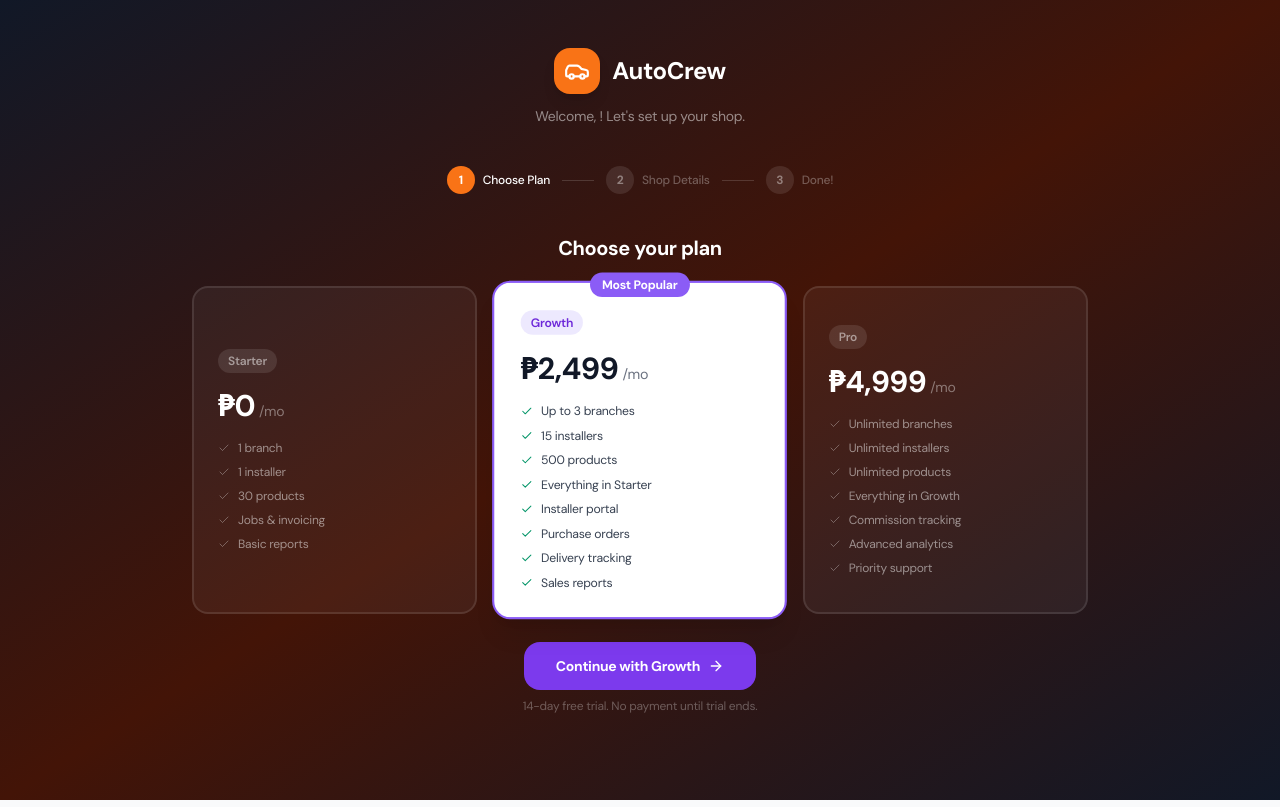
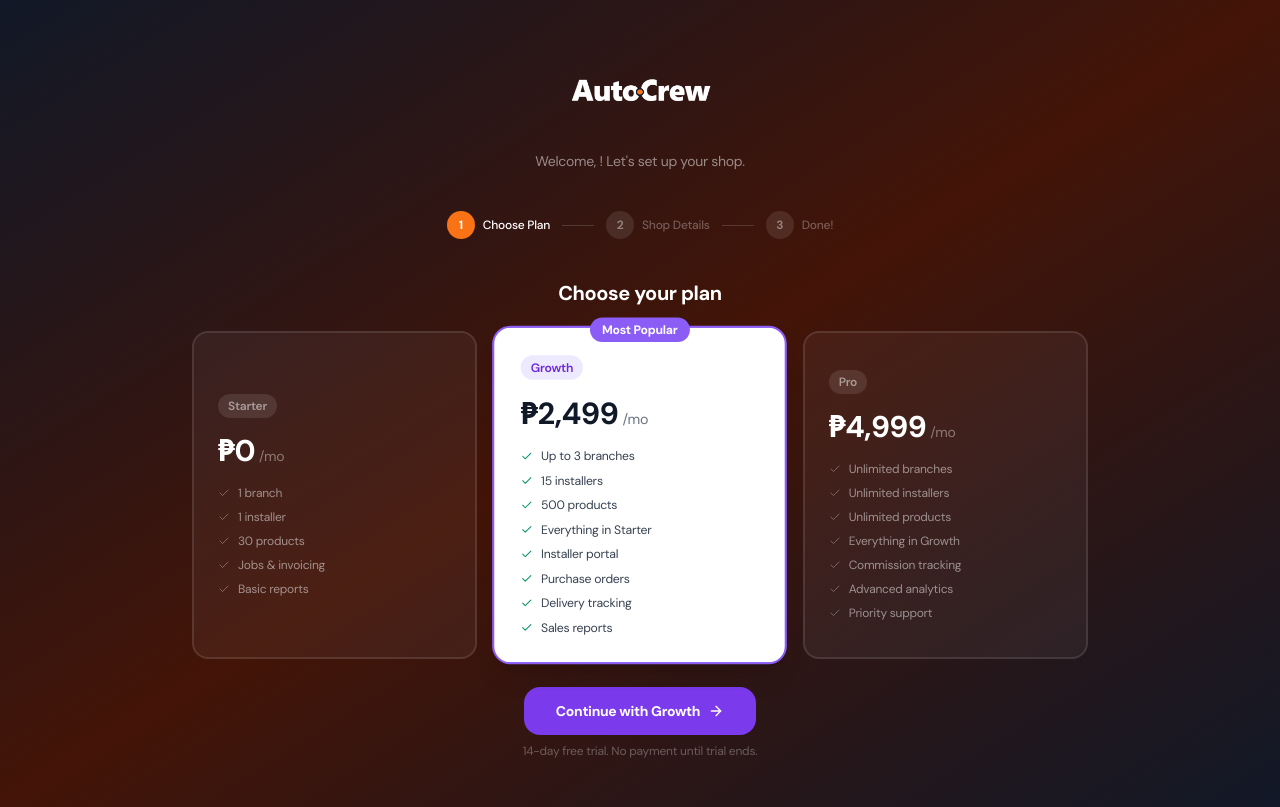
Before and after one commit to cesaragabonthird-ship-it/autocrew-crm, a Next.js app: page /onboarding in a window 1280 px wide. Built offline with nearby package versions, Linux system fonts and the light colour scheme; no server answers.

Commit message:
Update onboarding page logo to use new high-resolution branding

```diff
--- a/app/onboarding/page.js
+++ b/app/onboarding/page.js
@@ -89,13 +89,10 @@
       <div className="max-w-4xl mx-auto">
         {/* Logo */}
         <div className="text-center mb-10">
-          <div className="inline-flex items-center gap-3 mb-3">
-            <div className="bg-orange-500 p-2.5 rounded-2xl shadow-lg">
-              <Car size={26} className="text-white"/>
-            </div>
-            <span className="text-2xl font-bold text-white">AutoCrew</span>
+          <div className="inline-flex items-center justify-center">
+            <img src="/og-image-white.png" alt="AutoCrew" className="h-[84px] object-contain" />
           </div>
-          <p className="text-white/50 text-sm">Welcome, {user?.firstName}! Let&apos;s set up your shop.</p>
+          <p className="text-white/50 text-sm mt-3">Welcome, {user?.firstName}! Let&apos;s set up your shop.</p>
         </div>
 
         {/* Steps */}
```
